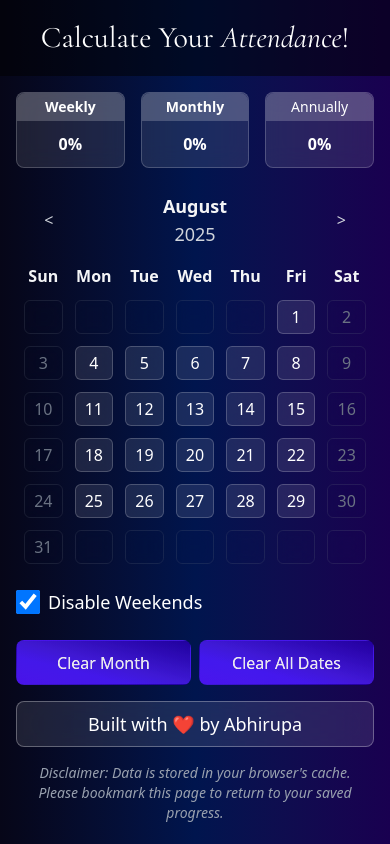
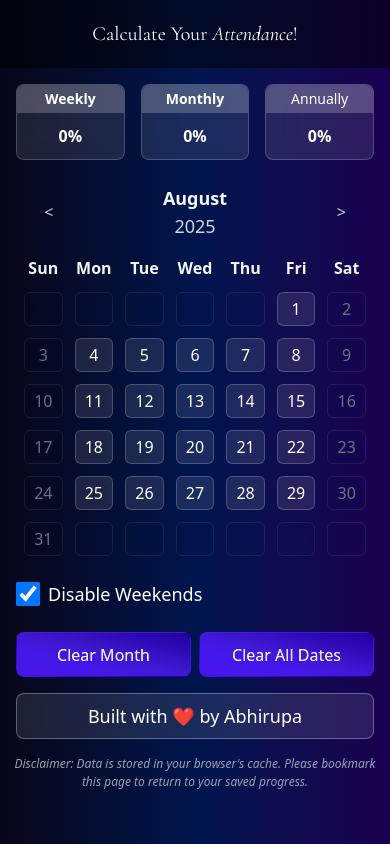
Before and after one commit to abhirupa-tech/corporate-attendance-calculator, a React (Vite) app: page / in a window 390 px wide. Built offline with nearby package versions, Linux system fonts and the light colour scheme.

Commit message:
Final changes

```diff
--- a/src/components/attendanceTracker.tsx
+++ b/src/components/attendanceTracker.tsx
@@ -4,7 +4,7 @@ import BentoGrid from "./bentoGrid";
 const AttendanceTracker: React.FC = () => {
   return (
     <React.StrictMode>
-      <p className="text-3xl p-5 bg-black/50 sm:bg-transparent sm:text-5xl lg:text-4xl [font-family:'Cormorant_Garamond',serif] mb-0 sm:mb-6 lg:mb-0 w-full sm:w-auto">
+      <p className="text-xl sm:text-3xl p-5 bg-black/50 sm:bg-transparent md:text-5xl lg:text-4xl [font-family:'Cormorant_Garamond',serif] mb-0 sm:mb-6 lg:mb-0 w-full sm:w-auto">
         Calculate Your{" "}
         <span className=" italic [font-variation-settings:'ital'_5]">
           Attendance
@@ -13,8 +13,8 @@ const AttendanceTracker: React.FC = () => {
       </p>
 
       <BentoGrid />
-      <div className="max-w-[1000px] text-center px-8">
-        <p className="italic text-sm text-gray-400">
+      <div className="max-w-[1000px] text-center px-2 sm:px-8">
+        <p className="italic text-[12px] sm:text-sm text-gray-400">
           Disclaimer: Data is stored in your browser's cache. Please bookmark this page to return to your saved progress.
         </p>
       </div>
```
